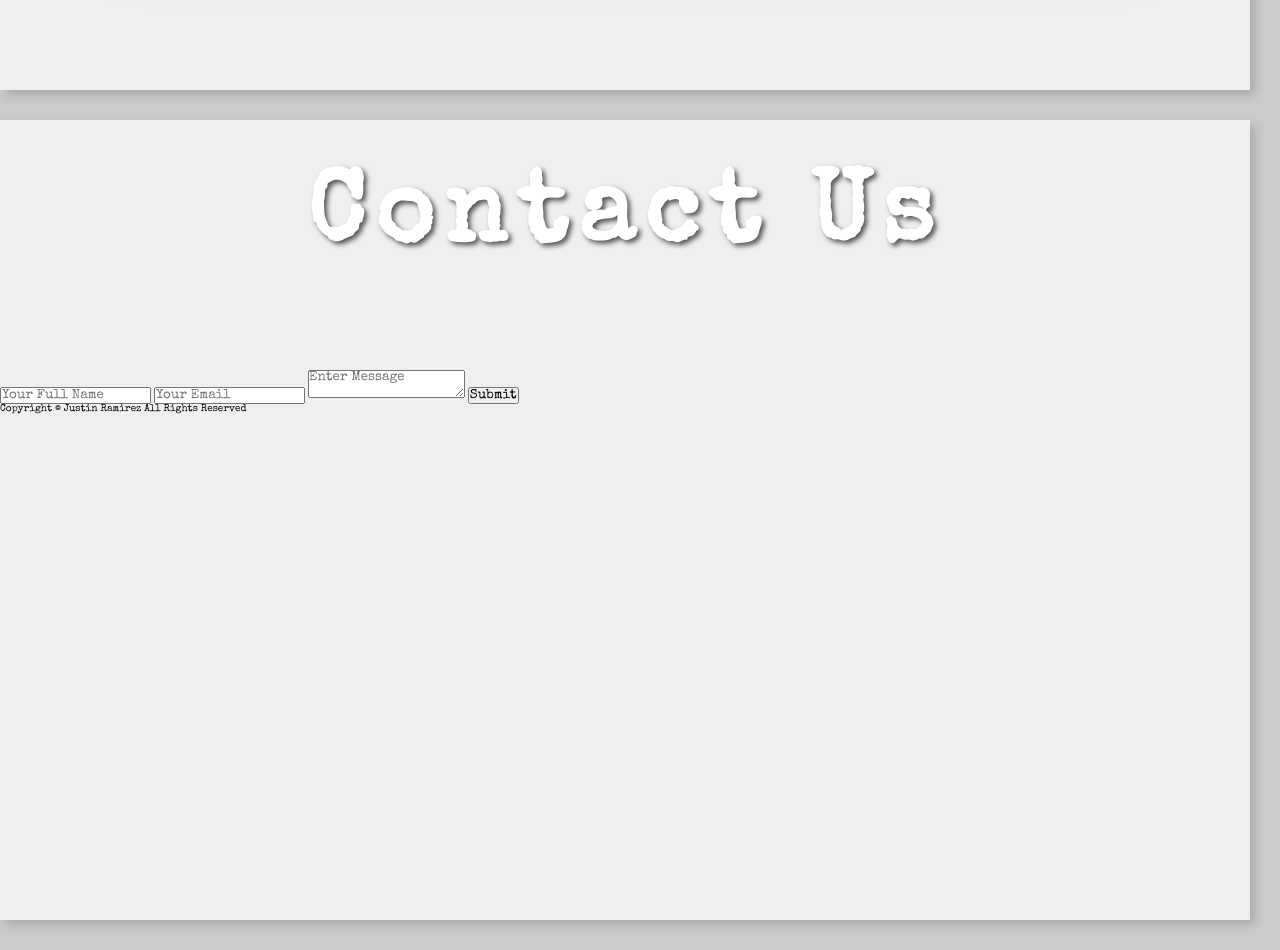
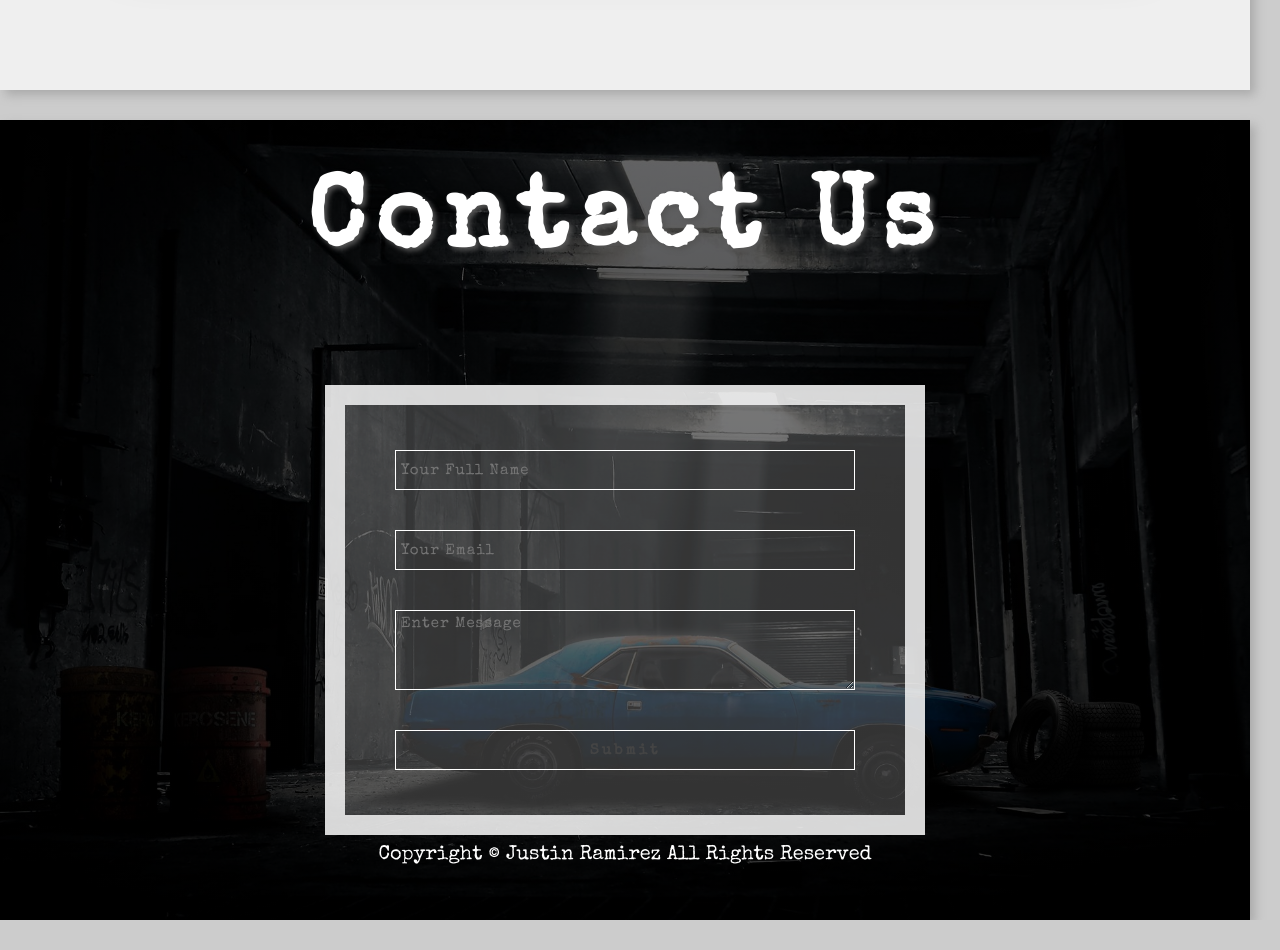
Before and after one commit to LaserPewPew10/Classic-Cars, a plain HTML site: page index.html in a window 1280 px wide. Shown: the part 3200-4150 px from the top of the page. After the commit the page ends 4120 px from the top, so only its background shows below. Drawn offline with nearby package versions, Linux system fonts and the light colour scheme.

Commit message:
finished up on section 5 styling

```diff
--- a/style.css
+++ b/style.css
@@ -298,3 +298,67 @@ section.change {
   left: 70%;
 }
 /* End of Section 4 */
+
+/* Section 5  */
+.section-5 {
+  background: linear-gradient(rgba(0, 0, 0, 0.6), rgba(0, 0, 0, 0.8)),
+    url(images/bg-section5.jpg) center no-repeat;
+  background-size: cover;
+  display: flex;
+  flex-direction: column;
+  justify-content: space-around;
+  align-items: center;
+  margin-bottom: 0;
+}
+
+.contact-form {
+  width: 60rem;
+  height: 45rem;
+  background-color: rgba(255, 255, 255, 0.2);
+  border: 2rem solid rgba(255, 255, 255, 0.8);
+  display: flex;
+  flex-direction: column;
+  justify-content: center;
+  padding: 5rem;
+}
+
+.contact-form input,
+.contact-form textarea {
+  width: 100%;
+  height: 4rem;
+  margin: 2rem 0;
+  background-color: transparent;
+  padding: 0.5rem;
+  border: 0.1rem solid #fff;
+  font-size: 1.5rem;
+  letter-spacing: 0.1rem;
+  color: #fff;
+  flex-shrink: 0;
+  transition: background-color 0.5s;
+}
+
+.contact-form textarea {
+  max-width: 100%;
+  min-height: 8rem;
+}
+
+.form-input:focus {
+  background-color: rgba(255, 255, 255, 255, 0.5);
+}
+
+.contact-form .form-btn {
+  background-color: rgba(255, 255, 255, 255, 0.8);
+  font-weight: 600;
+  letter-spacing: 0.3rem;
+  color: #444;
+  cursor: pointer;
+}
+
+.copyright {
+  font-size: 2rem;
+  font-weight: 300;
+  color: #fff;
+  text-align: center;
+}
+
+/* End of Section 5 */
```
